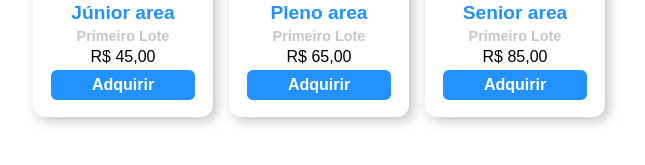
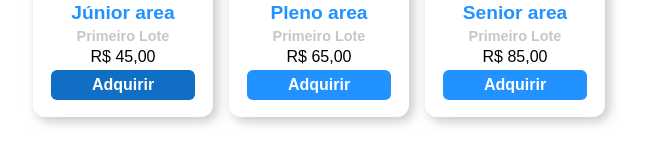
Before and after one commit to Marialmeidac/Cards_Frontend, a plain HTML site: page index.html in a window 1280 px wide. In both pictures the pointer is over the button 444 px from the left and 498 px from the top of the page. Shown: the part 413-578 px from the top of the page, without its empty margins (321-966 px from the left). Drawn offline with Linux system fonts and the light colour scheme.

Commit message:
Update style.css

```diff
--- a/style.css
+++ b/style.css
@@ -51,3 +51,7 @@ box-shadow: 4px 4px 12px #aaaa;
     font-weight: bold;
     border-radius: 6px;
 }
+.card button:hover {
+    background-color: #106ec5;
+    color: #fff;
+}
```
